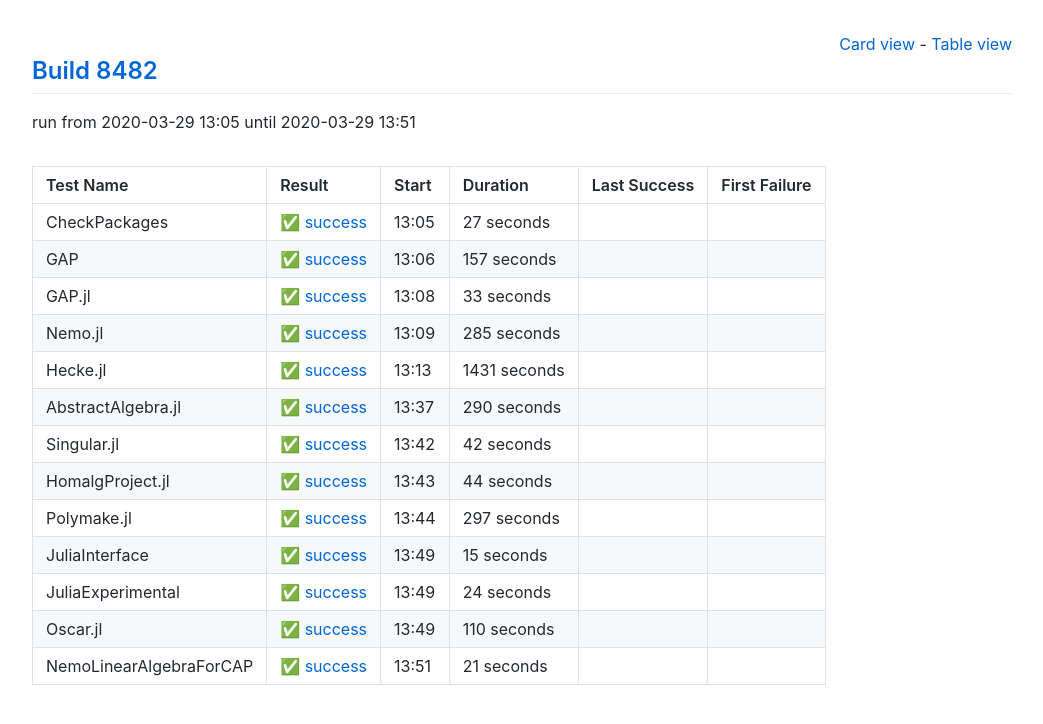
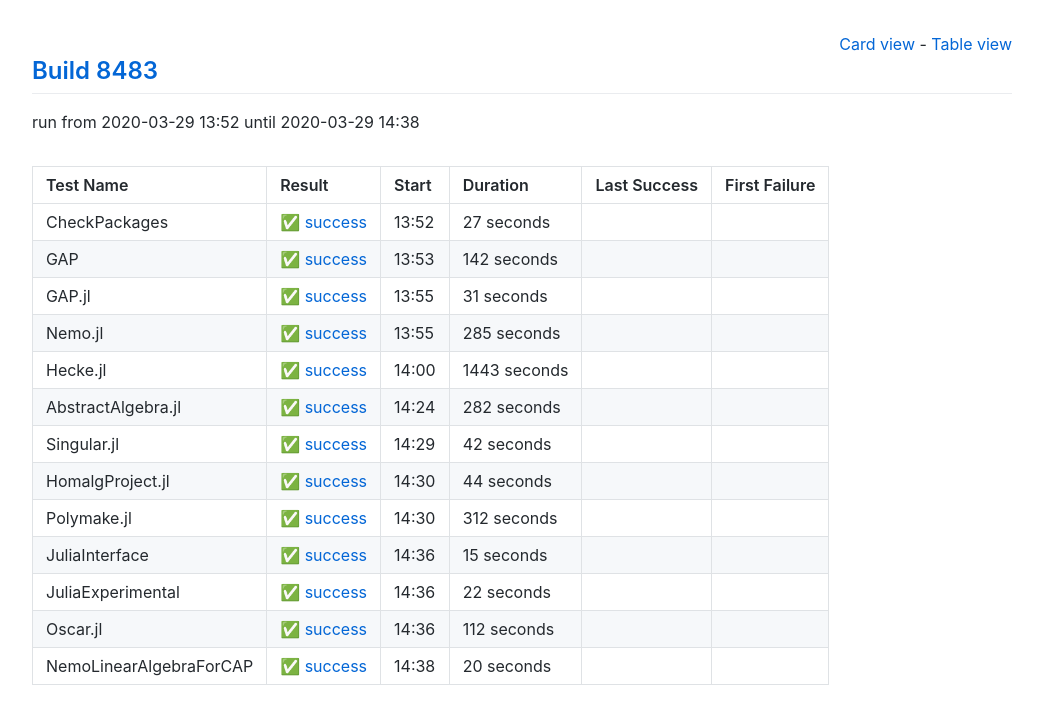
Before and after one commit to oscar-system/oscar-ci-status, a Jekyll site: the page built from table.html, in a window 1280 px wide. Shown: the top 724 px of the page, without its empty margins (118-1161 px from the left). Built offline with Jekyll 4.4.1, drawn with Linux system fonts in a browser that asks for light colours.

Commit message:
Build 8483

```diff
--- a/_data/ci.yml
+++ b/_data/ci.yml
@@ -1,5 +1,5 @@
-build: 8482
-build_url: https://oscarci.mathematik.uni-kl.de/job/oscar/8482/
+build: 8483
+build_url: https://oscarci.mathematik.uni-kl.de/job/oscar/8483/
 job: oscar
 tests:
 - duration: 27
@@ -8,31 +8,31 @@
   first_failure_url: null
   last_success: false
   last_success_url: null
-  log: https://oscarci.mathematik.uni-kl.de/job/oscar/8482/artifact/logs/build-8482/CheckPackages.log
+  log: https://oscarci.mathematik.uni-kl.de/job/oscar/8483/artifact/logs/build-8483/CheckPackages.log
   name: CheckPackages
-  start: 2020-03-29 13:05
+  start: 2020-03-29 13:52
   status: success
   success: true
-- duration: 157
+- duration: 142
   exitcode: 0
   first_failure: false
   first_failure_url: null
   last_success: false
   last_success_url: null
-  log: https://oscarci.mathematik.uni-kl.de/job/oscar/8482/artifact/logs/build-8482/GAP.log
+  log: https://oscarci.mathematik.uni-kl.de/job/oscar/8483/artifact/logs/build-8483/GAP.log
   name: GAP
-  start: 2020-03-29 13:06
+  start: 2020-03-29 13:53
   status: success
   success: true
-- duration: 33
+- duration: 31
   exitcode: 0
   first_failure: false
   first_failure_url: null
   last_success: false
   last_success_url: null
-  log: https://oscarci.mathematik.uni-kl.de/job/oscar/8482/artifact/logs/build-8482/GAP.jl.log
+  log: https://oscarci.mathematik.uni-kl.de/job/oscar/8483/artifact/logs/build-8483/GAP.jl.log
   name: GAP.jl
-  start: 2020-03-29 13:08
+  start: 2020-03-29 13:55
   status: success
   success: true
 - duration: 285
@@ -41,31 +41,31 @@
   first_failure_url: null
   last_success: false
   last_success_url: null
-  log: https://oscarci.mathematik.uni-kl.de/job/oscar/8482/artifact/logs/build-8482/Nemo.jl.log
+  log: https://oscarci.mathematik.uni-kl.de/job/oscar/8483/artifact/logs/build-8483/Nemo.jl.log
   name: Nemo.jl
-  start: 2020-03-29 13:09
+  start: 2020-03-29 13:55
   status: success
   success: true
-- duration: 1431
+- duration: 1443
   exitcode: 0
   first_failure: false
   first_failure_url: null
   last_success: false
   last_success_url: null
-  log: https://oscarci.mathematik.uni-kl.de/job/oscar/8482/artifact/logs/build-8482/Hecke.jl.log
+  log: https://oscarci.mathematik.uni-kl.de/job/oscar/8483/artifact/logs/build-8483/Hecke.jl.log
   name: Hecke.jl
-  start: 2020-03-29 13:13
+  start: 2020-03-29 14:00
   status: success
   success: true
-- duration: 290
+- duration: 282
   exitcode: 0
   first_failure: false
   first_failure_url: null
   last_success: false
   last_success_url: null
-  log: https://oscarci.mathematik.uni-kl.de/job/oscar/8482/artifact/logs/build-8482/AbstractAlgebra.jl.log
+  log: https://oscarci.mathematik.uni-kl.de/job/oscar/8483/artifact/logs/build-8483/AbstractAlgebra.jl.log
   name: AbstractAlgebra.jl
-  start: 2020-03-29 13:37
+  start: 2020-03-29 14:24
   status: success
   success: true
 - duration: 42
@@ -74,9 +74,9 @@
   first_failure_url: null
   last_success: false
   last_success_url: null
-  log: https://oscarci.mathematik.uni-kl.de/job/oscar/8482/artifact/logs/build-8482/Singular.jl.log
+  log: https://oscarci.mathematik.uni-kl.de/job/oscar/8483/artifact/logs/build-8483/Singular.jl.log
   name: Singular.jl
-  start: 2020-03-29 13:42
+  start: 2020-03-29 14:29
   status: success
   success: true
 - duration: 44
@@ -85,20 +85,20 @@
   first_failure_url: null
   last_success: false
   last_success_url: null
-  log: https://oscarci.mathematik.uni-kl.de/job/oscar/8482/artifact/logs/build-8482/HomalgProject.jl.log
+  log: https://oscarci.mathematik.uni-kl.de/job/oscar/8483/artifact/logs/build-8483/HomalgProject.jl.log
   name: HomalgProject.jl
-  start: 2020-03-29 13:43
+  start: 2020-03-29 14:30
   status: success
   success: true
-- duration: 297
+- duration: 312
   exitcode: 0
   first_failure: false
   first_failure_url: null
   last_success: false
   last_success_url: null
-  log: https://oscarci.mathematik.uni-kl.de/job/oscar/8482/artifact/logs/build-8482/Polymake.jl.log
+  log: https://oscarci.mathematik.uni-kl.de/job/oscar/8483/artifact/logs/build-8483/Polymake.jl.log
   name: Polymake.jl
-  start: 2020-03-29 13:44
+  start: 2020-03-29 14:30
   status: success
   success: true
 - duration: 15
@@ -107,41 +107,41 @@
   first_failure_url: null
   last_success: false
   last_success_url: null
-  log: https://oscarci.mathematik.uni-kl.de/job/oscar/8482/artifact/logs/build-8482/JuliaInterface.log
+  log: https://oscarci.mathematik.uni-kl.de/job/oscar/8483/artifact/logs/build-8483/JuliaInterface.log
   name: JuliaInterface
-  start: 2020-03-29 13:49
+  start: 2020-03-29 14:36
   status: success
   success: true
-- duration: 24
+- duration: 22
   exitcode: 0
   first_failure: false
   first_failure_url: null
   last_success: false
   last_success_url: null
-  log: https://oscarci.mathematik.uni-kl.de/job/oscar/8482/artifact/logs/build-8482/JuliaExperimental.log
+  log: https://oscarci.mathematik.uni-kl.de/job/oscar/8483/artifact/logs/build-8483/JuliaExperimental.log
   name: JuliaExperimental
-  start: 2020-03-29 13:49
+  start: 2020-03-29 14:36
   status: success
   success: true
-- duration: 110
+- duration: 112
   exitcode: 0
   first_failure: false
   first_failure_url: null
   last_success: false
   last_success_url: null
-  log: https://oscarci.mathematik.uni-kl.de/job/oscar/8482/artifact/logs/build-8482/Oscar.jl.log
+  log: https://oscarci.mathematik.uni-kl.de/job/oscar/8483/artifact/logs/build-8483/Oscar.jl.log
   name: Oscar.jl
-  start: 2020-03-29 13:49
+  start: 2020-03-29 14:36
   status: success
   success: true
-- duration: 21
+- duration: 20
   exitcode: 0
   first_failure: false
   first_failure_url: null
   last_success: false
   last_success_url: null
-  log: https://oscarci.mathematik.uni-kl.de/job/oscar/8482/artifact/logs/build-8482/NemoLinearAlgebraForCAP.log
+  log: https://oscarci.mathematik.uni-kl.de/job/oscar/8483/artifact/logs/build-8483/NemoLinearAlgebraForCAP.log
   name: NemoLinearAlgebraForCAP
-  start: 2020-03-29 13:51
+  start: 2020-03-29 14:38
   status: success
   success: true
```
Also changed, not shown: README.md.
